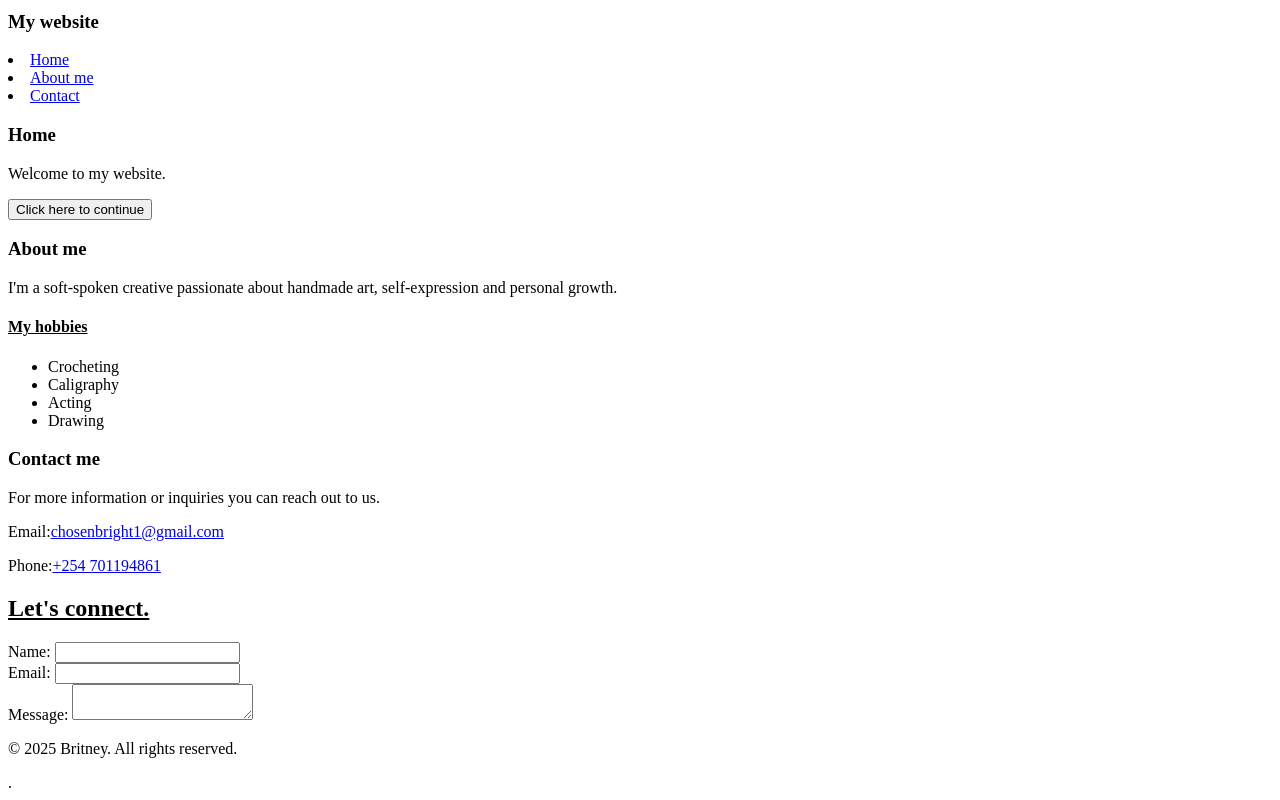
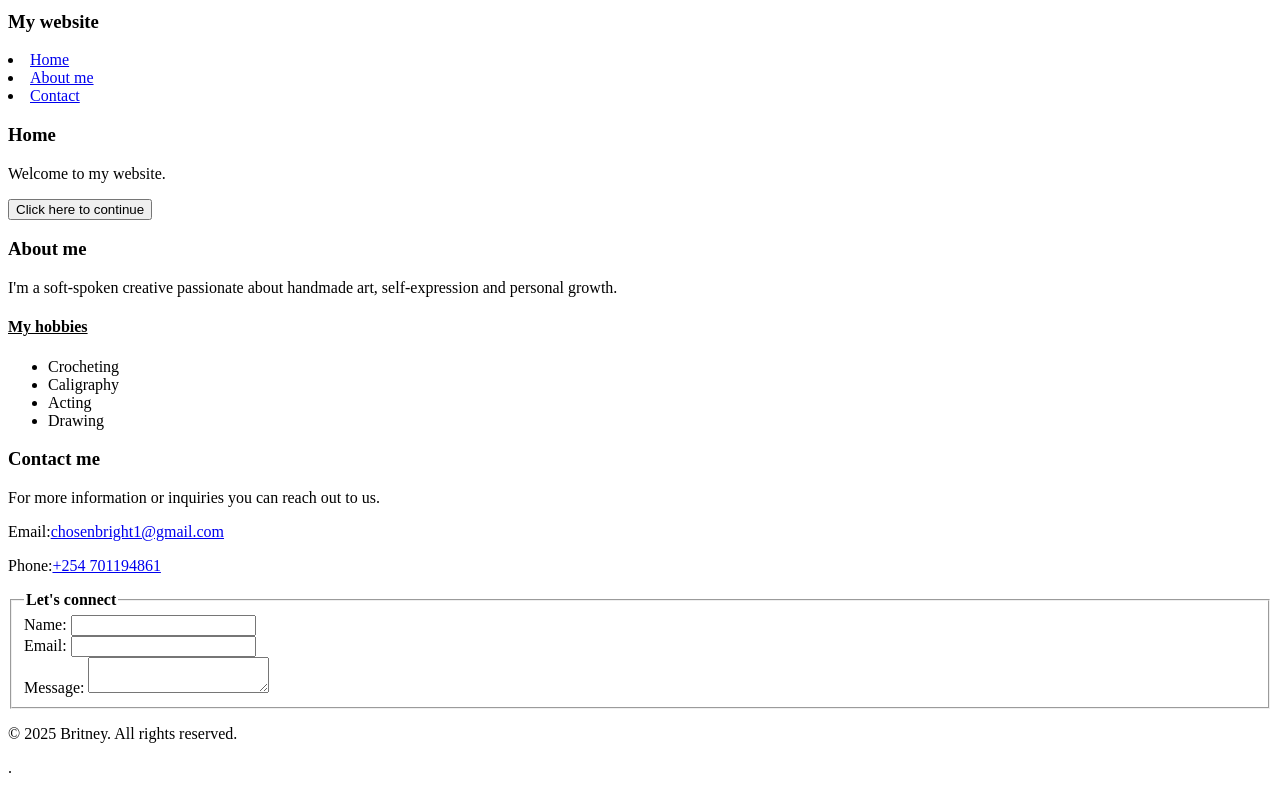
Before and after one commit to Britney2025/About-chosen, a plain HTML site: page index.html in a window 1280 px wide. Shown: the part 425-1225 px from the top of the page. Drawn offline with Linux system fonts and the light colour scheme.

Commit message:
added a field set

```diff
--- a/index.html
+++ b/index.html
@@ -56,13 +56,15 @@
         </section>
     </main>
     <form action="/submit" method="post">
-        <h2><u>Let's connect.</u></h2>
+        <fieldset>
+            <legend><b>Let's connect</b></legend>
             <label for="name">Name:</label>
             <input type="text" name="name" required><br>
             <label for="email">Email:</label>
             <input type="email" name="email" required><br>
             <label for="message">Message:</label>
             <textarea name="message"></textarea>
+        </fieldset>
     </form>
     <footer>
         <p>&copy; 2025 Britney. All rights reserved.</p>
```
Lines whose indentation alone changed are shown as unchanged.
